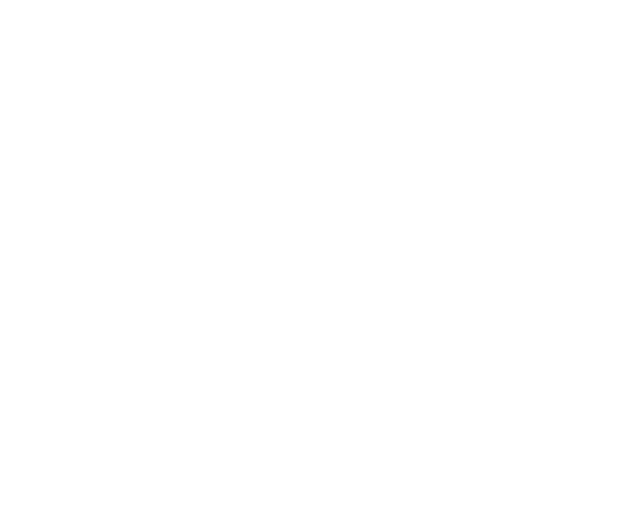
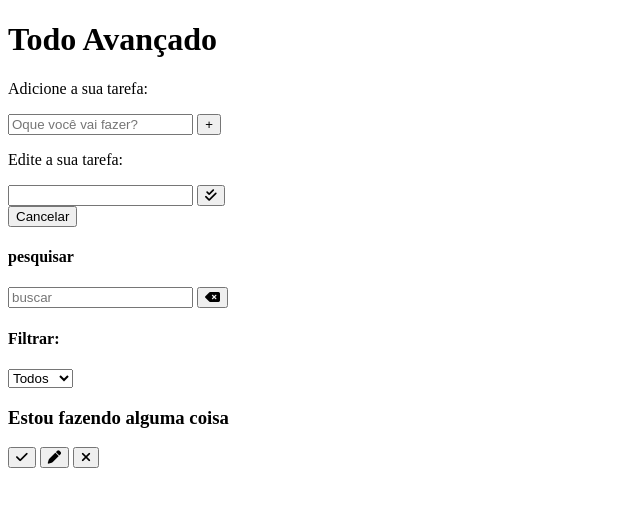
Before and after one commit to Souzzagabe/ToDoList, a plain HTML site: page public/index.html in a window 1280 px wide. Shown: the whole page, without its empty margins (0-640 px from the left). Drawn offline with Linux system fonts and the light colour scheme; files whose address does not match are found by name.

Commit message:
estrutura html

```diff
--- a/public/index.html
+++ b/public/index.html
@@ -13,7 +13,67 @@
 </head>
 
 <body>
+<div class="todo-container">
+    <header>
+        <h1>Todo Avançado</h1>
+    </header>
+    <form action="" id="todo-form">
+        <p>Adicione a sua tarefa:
+        </p>
+        <div class="form-control">
+            <input type="text" id="todo-input" placeholder="Oque você vai fazer?">
+            <button type="submit">
+                <i class="fa-thin fa-plus"></i>
 
+            </button>
+        </div>
+    </form>
+    <form id="edit-form">
+        <p>Edite a sua tarefa:</p>
+        <div class="form-control">
+            <input type="text" id="edit-input">
+            <button type="submit">
+                <i class="fa-solid fa-check-double"></i>
+            </button>
+        </div>
+        <button id="cancel-edit-btn">
+            Cancelar
+        </button>
+    </form>
+    <div class="toolbar">
+        <div id="search">
+            <h4>pesquisar</h4>
+            <form action="">
+                <input type="text" id="search-input" placeholder="buscar">
+                <button id="erase-button">
+                    <i class="fa-solid fa-delete-left"></i>
+                </button>
+            </form>
+        </div>
+        <div id="filter">
+            <h4>Filtrar:</h4>
+            <select name="" id="filter-select">
+                <option value="all">Todos</option>
+                <option value="done">feitos</option>
+                <option value="all">A fazer</option>
+            </select>
+        </div>
+    </div>
+    <div id="todo-list">
+        <div class="todo">
+            <h3>Estou fazendo alguma coisa</h3>
+            <button class="finish-todo">
+                <i class="fa-solid fa-check"></i>
+            </button>
+            <button class="edit-todo">
+                <i class="fa-solid fa-pen"></i>
+            </button>
+            <button class="remove-todo">
+                <i class="fa-solid fa-xmark"></i>
+            </button>
+        </div>
+    </div>
+</div>
 </body>
 
 </html>
```
